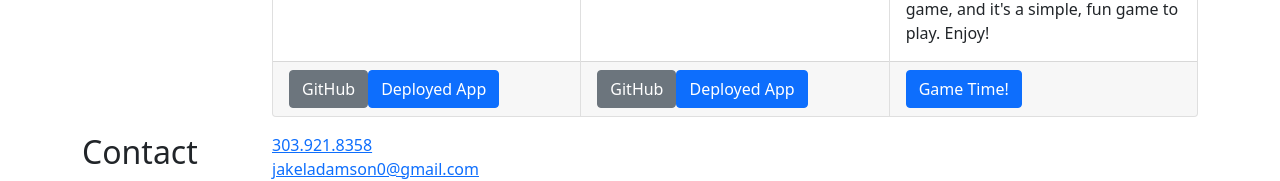
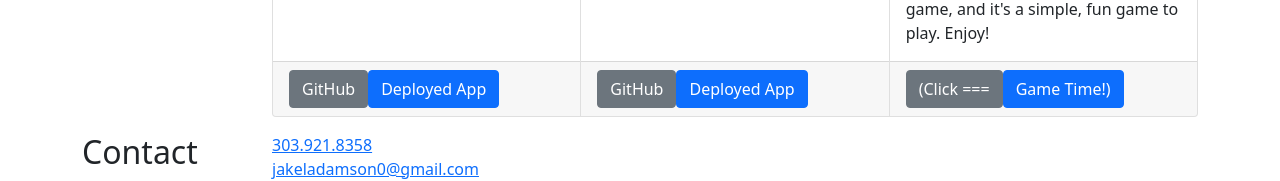
Before and after one commit to JKLA13/react-portfolio, a React (Create React App) app: page / in a window 1280 px wide. Shown: the part 1434-1615 px from the top of the page. Built offline with nearby package versions, Linux system fonts and the light colour scheme.

Commit message:
injecting humor, and throwing errors :(

```diff
--- a/src/components/Home/Home.js
+++ b/src/components/Home/Home.js
@@ -229,14 +229,20 @@ function Home() {
                   </Card.Text>
                 </Card.Body>
                 <Card.Footer>
-                  {/* <Button variant="primary">GitHub</Button> */}
+                  <Button
+                    variant="secondary"
+                    href="https://scratch.mit.edu/projects/551826079/"
+                    target="_blank"
+                  >
+                    (Click ===
+                  </Button>
                   <Button
                     variant="primary"
                     href="https://scratch.mit.edu/projects/551826079/"
                     target="_blank"
                     className="ml-2"
                   >
-                    Game Time!
+                    Game Time!)
                   </Button>
                 </Card.Footer>
               </Card>
```
